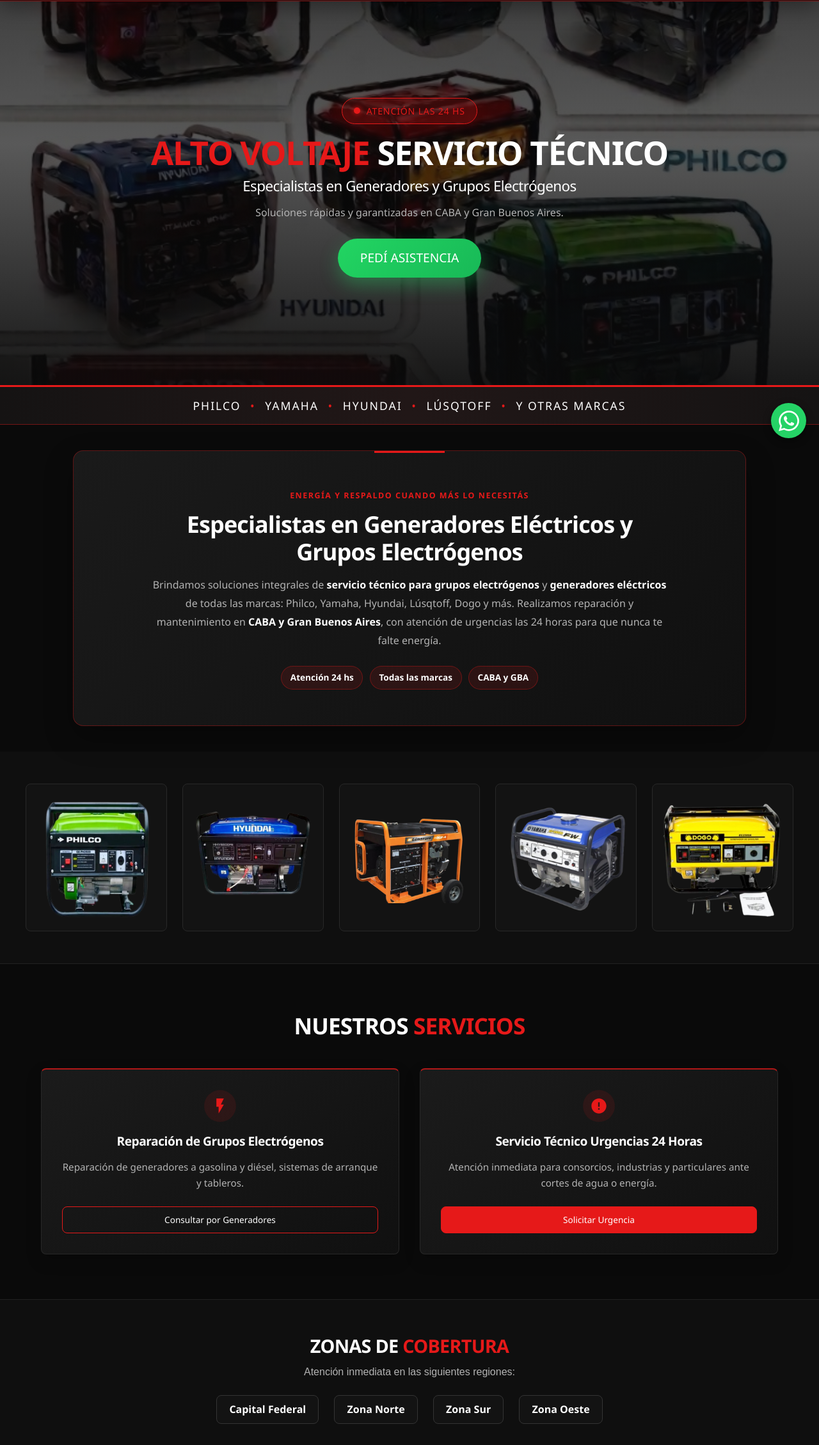
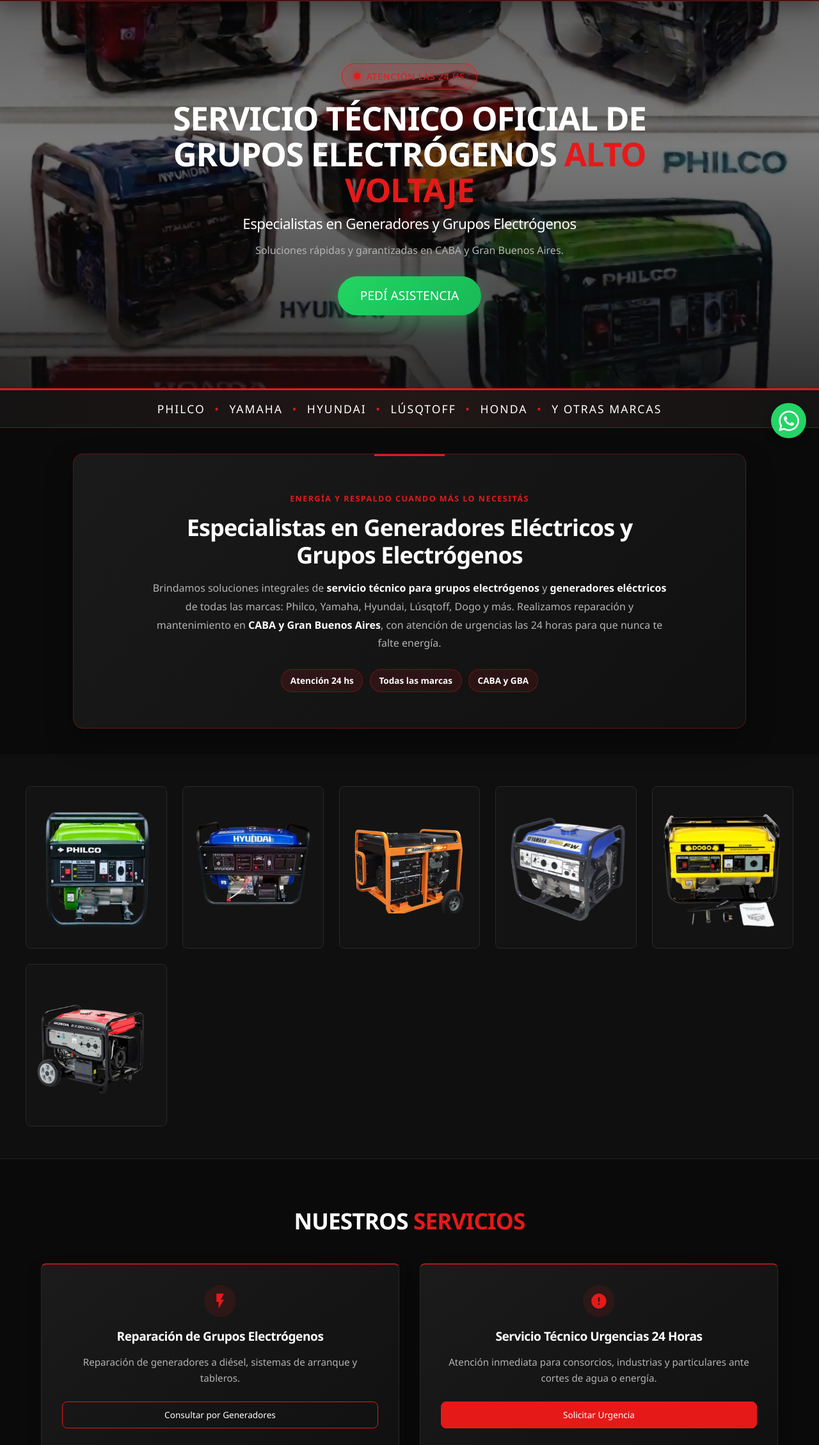
Before and after one commit to MarcosArtine/servicioTecnicoMP, a plain HTML site: page index.html in a window 1280 px wide. Shown: the part 95-2354 px from the top of the page at 64% size. Drawn offline with Linux system fonts and the light colour scheme.

Commit message:
se agrego imagen de honda, se corrigieron errores

```diff
--- a/index.html
+++ b/index.html
@@ -23,7 +23,7 @@
   {
     "@context": "https://schema.org",
     "@type": "LocalBusiness",
-    "name": "Alto Voltaje Servicio Técnico",
+    "name": "Alto Voltaje Servicio Técnico oficial",
     "description": "Servicio técnico especializado en la reparación y mantenimiento de generadores eléctricos y grupos electrógenos 24 horas.",
     "telephone": "+5491140293390",
     "url": "https://www.alto-voltaje.ar",
@@ -61,7 +61,7 @@
   <header class="navbar">
     <div class="nav-container">
       <div class="brand-logo">
-        <a href="#inicio" aria-label="Alto Voltaje Servicio Técnico">
+        <a href="#inicio" aria-label="Alto Voltaje Servicio Técnico oficial">
           <img src="images/logo.png" alt="Alto Voltaje Servicio Técnico Logo" class="logo-mp-img">
         </a>
       </div>
@@ -90,7 +90,7 @@
       <div class="badge-urgencia">
         <span class="pulse-red"></span> ATENCIÓN LAS 24 HS
       </div>
-      <h1><span>ALTO VOLTAJE</span> SERVICIO TÉCNICO</h1>
+      <h1> SERVICIO TÉCNICO OFICIAL DE GRUPOS ELECTRÓGENOS <span>ALTO VOLTAJE</span> </h1>
       <h2>Especialistas en Generadores y Grupos Electrógenos</h2>
 
       <p class="hero-subtitle">Soluciones rápidas y garantizadas en CABA y Gran Buenos Aires.</p>
@@ -110,6 +110,7 @@
       <span>YAMAHA</span> <span class="separator">•</span>
       <span>HYUNDAI</span> <span class="separator">•</span>
       <span>LÚSQTOFF</span> <span class="separator">•</span>
+      <span>HONDA</span> <span class="separator">•</span>
       <span>Y OTRAS MARCAS</span>
     </div>
   </section>
@@ -166,6 +167,13 @@
           <span>Dogo</span>
         </div>
       </div>
+            <div class="gallery-item">
+        <img src="images/honda.png" alt="Generador Eléctrico Honda">
+        <div class="gallery-caption">
+          <strong>Grupo Electrógeno</strong>
+          <span>Honda</span>
+        </div>
+      </div>
     </div>
   </section>
 
@@ -180,7 +188,7 @@
           <svg viewBox="0 0 24 24"><path d="M7 2v11h3v9l7-12h-4l4-8z"/></svg>
         </div>
         <h4>Reparación de Grupos Electrógenos</h4>
-        <p>Reparación de generadores a gasolina y diésel, sistemas de arranque y tableros.</p>
+        <p>Reparación de generadores a diésel, sistemas de arranque y tableros.</p>
         <a href="https://wa.me/5491140293390?text=Hola,%20necesito%20servicio%20técnico%20para%20un%20grupo%20electrógeno" class="card-btn" target="_blank" rel="noopener">Consultar por Generadores</a>
       </div>
 
--- a/style.css
+++ b/style.css
@@ -237,7 +237,7 @@ h4 {
   left: 0;
   width: 100%;
   height: 100%;
-  background: linear-gradient(180deg, rgba(10,10,10,0.82) 0%, rgba(10,10,10,0.68) 46%, rgba(10,10,10,0.94) 100%);
+  background: linear-gradient(180deg, rgba(10,10,10,0.68) 0%, rgba(10,10,10,0.54) 46%, rgba(10,10,10,0.84) 100%);
   z-index: 1;
 }
 
@@ -365,17 +365,10 @@ h4 {
 }
 
 .gallery-item img {
-  max-width: 100%;
-  height: auto;
-  max-height: 220px;
+  width: 100%;
+  height: 220px;
   object-fit: contain;
   display: block;
-  transition: transform 0.3s ease, filter 0.3s ease;
-}
-
-.gallery-item:hover img {
-  transform: scale(1.03);
-  filter: brightness(0.8);
 }
 
 .gallery-caption {
```
Also changed, not shown: images/honda.png (added).
